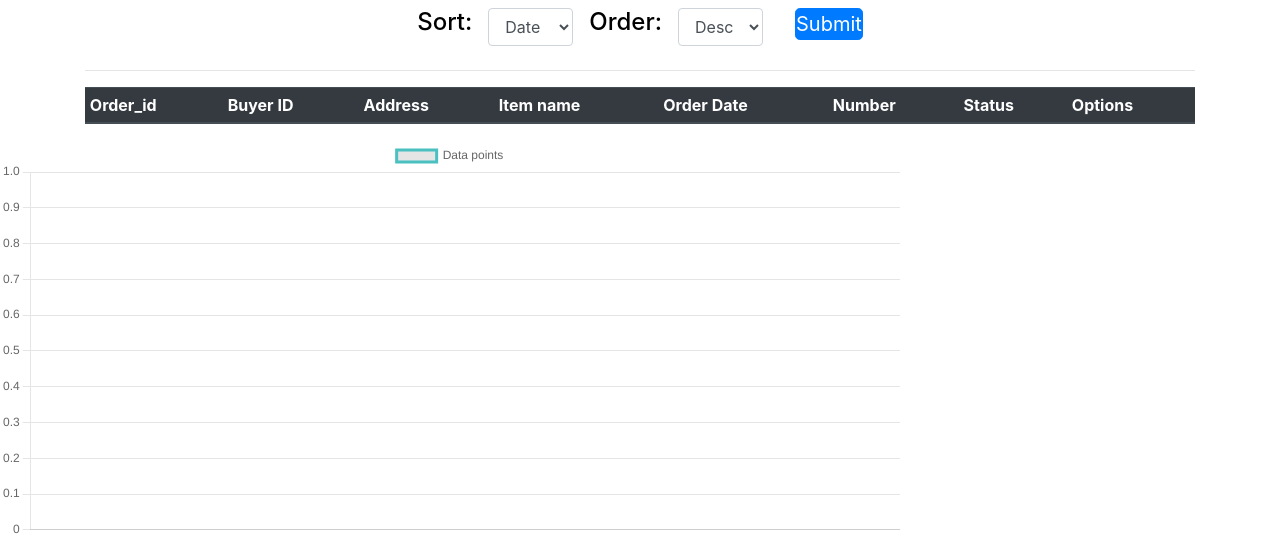
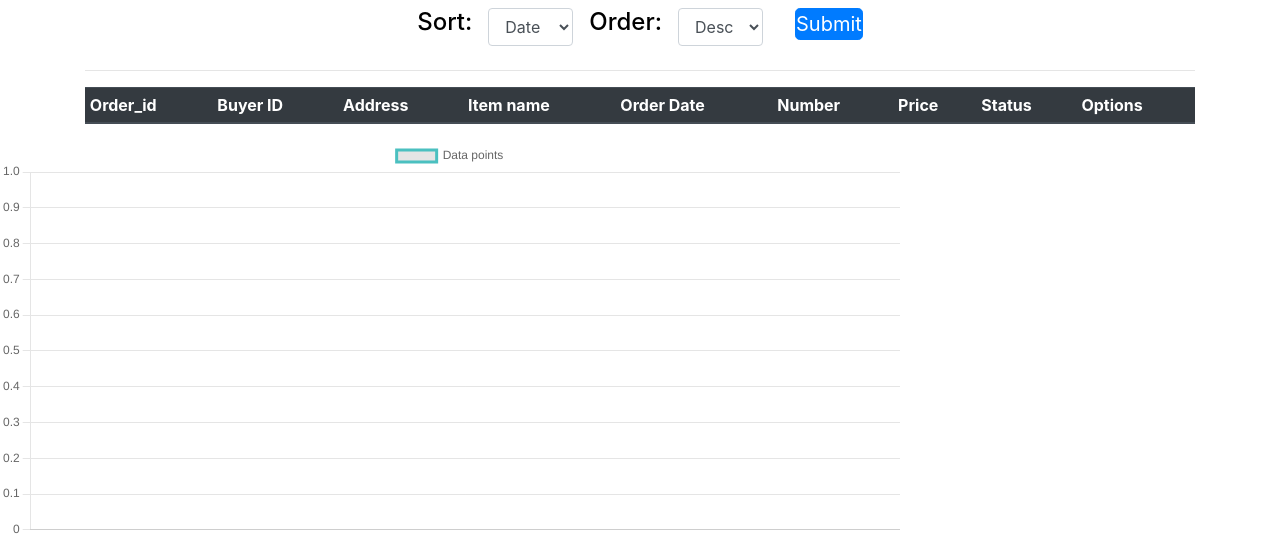
Before and after one commit to Elnifio/CHTeam, a Flask app: page /sell_history in a window 1280 px wide. Shown: the part 56-595 px from the top of the page. Run offline with Flask 2, Linux system fonts and the light colour scheme; the visitor is signed in with stand-in values (Sample User, id 1); data comes from the database, SQL or seed files in the repository; data that the repository does not hold is empty; some libraries are stand-ins or nearby versions.

Commit message:
add price to sell history

```diff
--- a/Minizon/MiniAmazon/templates/sell_history.html
+++ b/Minizon/MiniAmazon/templates/sell_history.html
@@ -38,6 +38,7 @@
         <th scope="col">Item name</th>
         <th scope="col">Order Date</th>
         <th scope="col">Number</th>
+        <th scope="col">Price</th>
         <th scope="col">Status</th>
         <th scope="col">Options</th>
     </tr>
@@ -53,6 +54,7 @@
             <td><h5 class="mt-4">{{ order.item.name }}</h5></td>
             <td><h5 class="mt-4">{{ order.order.Date }}</h5></td>
             <td><h5 class="mt-4">{{ order.quantity }}</h5></td>
+            <td><h5 class="mt-4">{{ order.price }}</h5></td>
             <td><h5 class="mt-4">{{ order.fulfill }}</h5></td>
             <td>
                 <div class="mt-3">
```
Also changed, not shown: 1 other file.
